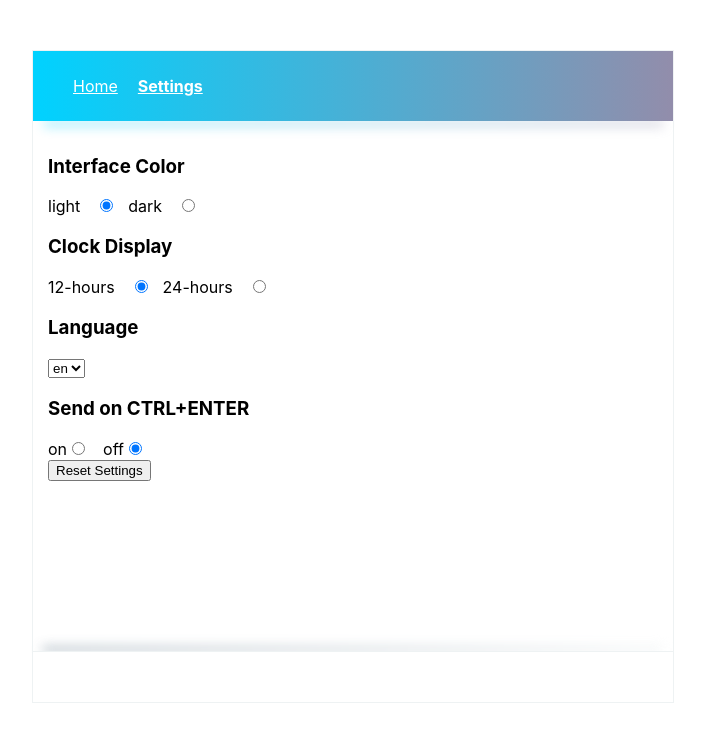
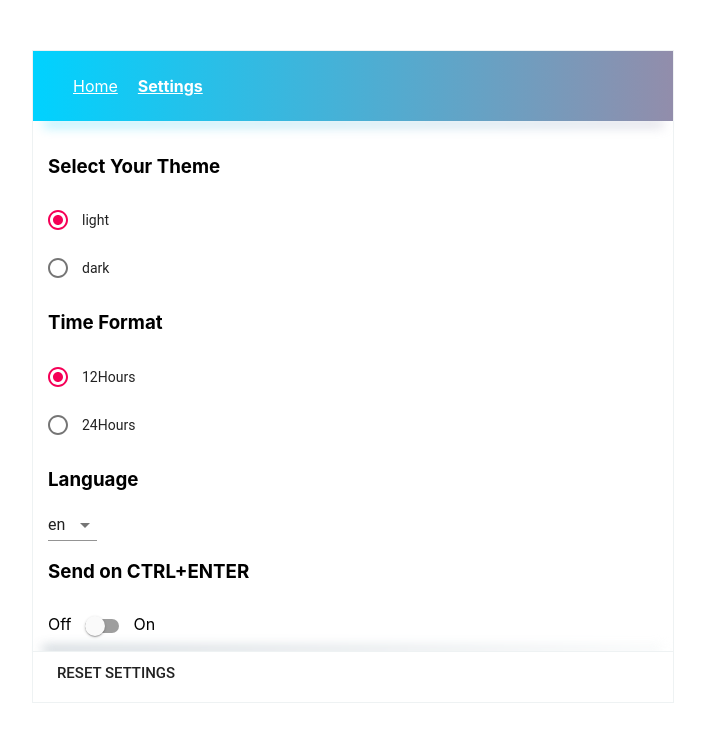
Before and after one commit to CarlosCanizal/chat-react, a React (Create React App) app: page /settings in a window 1280 px wide. Shown: the top 742 px of the page, without its empty margins (287-992 px from the left). Built offline with nearby package versions, Linux system fonts and the light colour scheme.

Commit message:
Adds material design components to settings

```diff
--- a/package.json
+++ b/package.json
@@ -3,6 +3,7 @@
   "version": "0.1.0",
   "private": true,
   "dependencies": {
+    "@material-ui/core": "^3.9.2",
     "node-sass": "^4.11.0",
     "react": "^16.8.3",
     "react-dom": "^16.8.3",
--- a/src/components/ClockSelector/ClockSelector.js
+++ b/src/components/ClockSelector/ClockSelector.js
@@ -1,23 +1,40 @@
 import React, { Component } from 'react';
 import { connect } from 'react-redux';
-import styles from './ClockSelector.module.sass';
+import Radio from '@material-ui/core/Radio';
+import RadioGroup from '@material-ui/core/RadioGroup';
+import FormControlLabel from '@material-ui/core/FormControlLabel';
+import FormControl from '@material-ui/core/FormControl';
+
+
 
 class ClockSelector extends Component{
 
     render(){
-        const timeFormats = ['12-hours','24-hours'];
-        let hoursFormats = timeFormats.map((clockDisplay, index)=>{
+        const formats = ['12Hours', '24Hours'];
+
+        let clockHandler= (event)=>{
+            this.props.onChangeClock(event.target.value);
+        };
+
+        let timeFormat =  formats.map((format, index)=>{
             return(
-                <div key={index} className={styles.ClockSelector}>
-                    <label>{clockDisplay}</label>
-                    <input name="clockDisplay" type="radio" checked={clockDisplay===this.props.clockDisplay} value={clockDisplay} onChange={()=>this.props.onChangeClock(clockDisplay)} />
-                </div>
+                <FormControlLabel key={index} value={format} control={<Radio />} label={format} />
             )
         });
+
         return(
             <div>
-                <h3>Clock Display</h3>
-                {hoursFormats}
+                <h3>Time Format</h3>
+                <FormControl component="fieldset">
+                    <RadioGroup
+                    aria-label=""
+                    name="clockSelector"
+                    value={this.props.timeFormat}
+                    onChange={clockHandler}
+                    >
+                    {timeFormat}
+                    </RadioGroup>
+                </FormControl>
             </div>
         )
     }
@@ -26,13 +43,13 @@ class ClockSelector extends Component{
 
 const mapStateToProps = state =>{
     return {
-        clockDisplay : state.clockDisplay
+        timeFormat : state.timeFormat
     };
 };
 
 const mapDispatchToProps = dispatch=>{
     return {
-        onChangeClock : (clockDisplay)=> dispatch({type: 'CHANGE_CLOCK', clockDisplay:clockDisplay})
+        onChangeClock : (timeFormat)=> dispatch({type: 'CHANGE_CLOCK', timeFormat:timeFormat})
     };
 };
 
--- a/src/components/LanguageSelector/LanguageSelector.js
+++ b/src/components/LanguageSelector/LanguageSelector.js
@@ -1,6 +1,8 @@
 import React, { Component } from 'react';
 import { connect } from 'react-redux';
-import styles from './LanguageSelector.module.sass';
+import MenuItem from '@material-ui/core/MenuItem';
+import FormControl from '@material-ui/core/FormControl';
+import Select from '@material-ui/core/Select';
 
 class LanguageSelector extends Component{
 
@@ -8,7 +10,7 @@ class LanguageSelector extends Component{
         const languagesList = ['en','es'];
         let options = languagesList.map((language, index)=>{
             return(
-                <option key={index} value={language}>{language}</option>
+                <MenuItem key={index} value={language}>{language}</MenuItem>
             )
         });
 
@@ -18,9 +20,14 @@ class LanguageSelector extends Component{
         return(
             <div>
                 <h3>Language</h3>
-                <select onChange={languageHandler} value={this.props.language}>
-                    {options}
-                </select>
+                <FormControl component="fieldset">
+                <Select
+                    value={this.props.language}
+                    onChange={languageHandler}
+                >
+                {options}
+                </Select>
+                </FormControl>
             </div>
         )
     }
--- a/src/components/ResetSettings/ResetSettings.js
+++ b/src/components/ResetSettings/ResetSettings.js
@@ -1,10 +1,13 @@
 import React, { Component } from 'react';
 import { connect } from 'react-redux';
+import Button from '@material-ui/core/Button';
 
 class ResetSettings extends Component{
     render(){
         return(
-            <button onClick={this.props.resetSettings}> Reset Settings</button>
+            <Button size="large" onClick={this.props.resetSettings}>
+                Reset Settings
+            </Button>
         )
     }
 }
--- a/src/components/SendSettings/SendSettings.js
+++ b/src/components/SendSettings/SendSettings.js
@@ -1,24 +1,31 @@
 import React, { Component } from 'react';
 import { connect } from 'react-redux';
 import styles from './SendSettings.module.sass';
+import Switch from '@material-ui/core/Switch';
 
 class SendSettings extends Component{
 
     render(){
-        const options = ['on','off'];
-        let sendOptions = options.map((ctrlSend, index)=>{
-            return(
-                <div key={index} className={styles.SendSettings}>
-                    <label>{ctrlSend}</label>
-                    <input name="ctrlSend" type="radio" checked={ctrlSend===this.props.ctrlSend} value={ctrlSend} onChange={()=>this.props.onChangeSendOption(ctrlSend)} />
-                </div>
-            )
-        });
+        // const options = ['on','off'];
+        // let sendOptions = options.map((ctrlSend, index)=>{
+        //     return(
+        //         <div key={index} className={styles.SendSettings}>
+        //             <label>{ctrlSend}</label>
+        //             <input name="ctrlSend" type="radio" checked={ctrlSend===this.props.ctrlSend} value={ctrlSend} onChange={()=>this.props.onChangeSendOption(ctrlSend)} />
+        //         </div>
+        //     )
+        // });
+
 
         return(
             <div>
                 <h3>Send on CTRL+ENTER</h3>
-                {sendOptions}
+                <label>Off</label>
+                <Switch
+                    onChange={()=>this.props.onChangeSendOption(!this.props.ctrlSend)}
+                    checked={this.props.ctrlSend}
+                />
+                <label>On</label>
             </div>
         )
     }
--- a/src/components/Settings/Settings.js
+++ b/src/components/Settings/Settings.js
@@ -18,9 +18,9 @@ class Settings extends Component {
               <ClockSelector />
               <LanguageSelector />
               <SendSettings />
-              <ResetSettings />
             </BodyApp>
             <Footer>
+              <ResetSettings />
             </Footer>
         </div>
     );
--- a/src/components/ThemeSelector/ThemeSelector.js
+++ b/src/components/ThemeSelector/ThemeSelector.js
@@ -1,22 +1,35 @@
 import React, { Component } from 'react';
 import { connect } from 'react-redux';
 import styles from './ThemeSelector.module.sass';
+import Radio from '@material-ui/core/Radio';
+import RadioGroup from '@material-ui/core/RadioGroup';
+import FormControlLabel from '@material-ui/core/FormControlLabel';
+import FormControl from '@material-ui/core/FormControl';
 
 class ThemeSelector extends Component{
     render(){
         const themeList = ['light', 'dark'];
         let themes = themeList.map((theme, index)=>{
             return(
-                <div key={index} className={styles.ThemeSelector}>
-                    <label>{theme}</label>
-                    <input name="theme" type="radio" checked={theme===this.props.theme} value={theme} onChange={()=>this.props.onChangeTheme(theme)} />
-                </div>
+                <FormControlLabel key={index} value={theme} control={<Radio />} label={theme} />
             )
         });
+        let themeHandler= (event)=>{
+            this.props.onChangeTheme(event.target.value);
+        };
         return (
             <div>
-                <h3>Interface Color</h3>
-                {themes}
+                <h3>Select Your Theme</h3>
+                <FormControl component="fieldset">
+                    <RadioGroup
+                    aria-label=""
+                    name="themeSelector"
+                    value={this.props.theme}
+                    onChange={themeHandler}
+                    >
+                    {themes}
+                    </RadioGroup>
+                </FormControl>
             </div>
         )
     }
--- a/src/store/reducer.js
+++ b/src/store/reducer.js
@@ -1,18 +1,18 @@
 const defaultSettings = {
     theme : 'light',
-    clockDisplay: '12-hours',
+    timeFormat: '12Hours',
     language: 'en',
-    ctrlSend : 'off'
+    ctrlSend : false
 
 }
 let theme = localStorage.getItem('theme')?localStorage.getItem('theme'):defaultSettings['theme'];
-let clockDisplay = localStorage.getItem('clockDisplay')?localStorage.getItem('clockDisplay'):defaultSettings['clockDisplay'];
-let language = localStorage.getItem('language')?localStorage.getItem('language'):defaultSettings['en'];
+let timeFormat = localStorage.getItem('timeFormat')?localStorage.getItem('timeFormat'):defaultSettings['timeFormat'];
+let language = localStorage.getItem('language')?localStorage.getItem('language'):defaultSettings['language'];
 let ctrlSend = localStorage.getItem('ctrlSend')?localStorage.getItem('ctrlSend'):defaultSettings['ctrlSend'];
 
 const initialState = {
     theme : theme,
-    clockDisplay: clockDisplay,
+    timeFormat: timeFormat,
     language: language,
     ctrlSend: ctrlSend
 }
@@ -26,10 +26,10 @@ const reducer = (state=initialState, action)=>{
         }
     }
     else if (action.type === 'CHANGE_CLOCK'){
-        localStorage.setItem('clockDisplay',action.clockDisplay);
+        localStorage.setItem('timeFormat',action.timeFormat);
         return {
             ...state,
-            clockDisplay: action.clockDisplay
+            timeFormat: action.timeFormat
         }
     }
     else if (action.type === 'CHANGE_LANGUAGE'){
```
Also changed, not shown: 1 other file (tests, documents, lock files or other folders).
